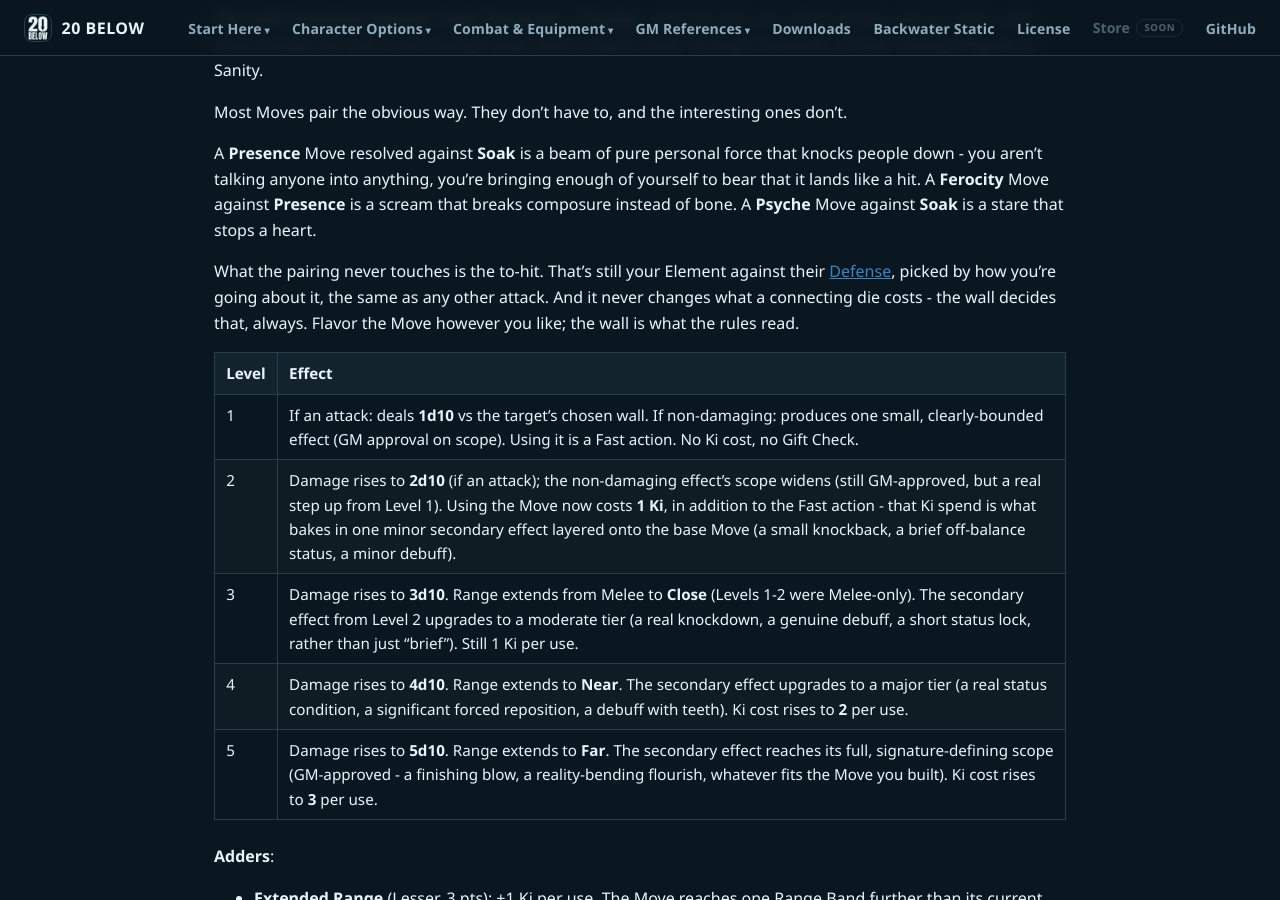
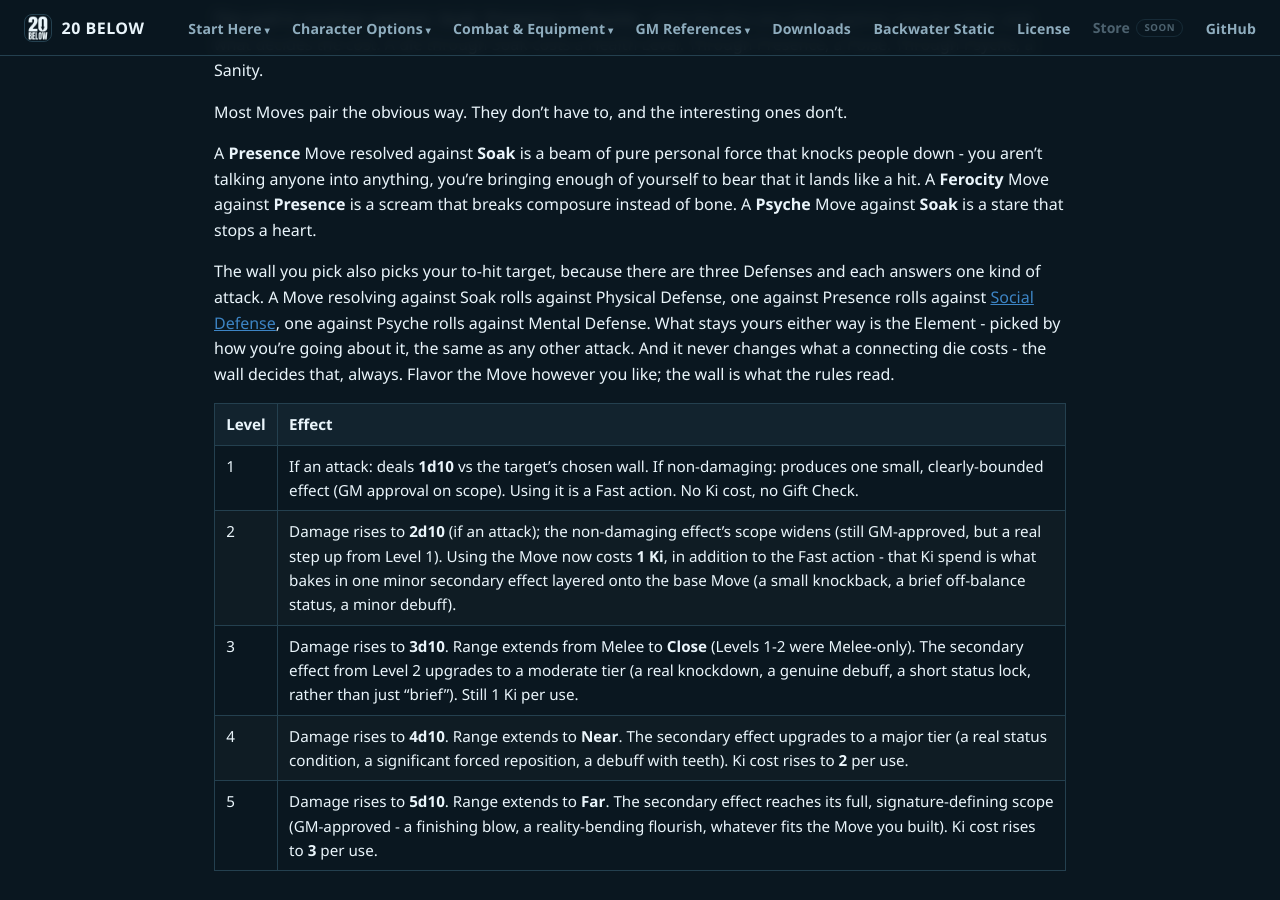
Before and after one commit to feralucce/20_Below, a Jekyll site: the page built from rules/gifts.md, in a window 1280 px wide and 900 px high, scrolled down 45365 px. Built offline with Jekyll 4.4.1, drawn with Linux system fonts in a browser that asks for light colours; our own code applies the rules of GitHub Pages for plain Markdown files; some of the changed text lies outside the part shown.

Commit message:
Mental Attacks, framed as Gift-only, and Gifts pointed at the right Defense
The section is called Mental Attacks now, matching Social Attacks, and it
leads with the rule instead of burying it. It used to open "You can't.
Not without a Gift." - a good line, but a refusal delivered before the
reader knows what is being refused. The Gift requirement is the frame, so
it goes first and everything else hangs off it.

Then the Gift rules, which the three Defenses had quietly invalidated.
Three Gifts roll to hit and all three said "vs. their Defense", which was
unambiguous when there was one of them. Each is now paired to the wall it
actually targets: the two resolving against Presence roll against Social
Defense, the one against Psyche rolls against Mental Defense.

Signature Move needed more than a find-and-replace, because its wall is
chosen by the player at creation - which means the same decision now sets
its to-hit target too. Resolve against Soak and you roll against Physical
Defense; against Presence, Social; against Psyche, Mental. The Element
stays the player's, picked by approach. One choice at creation setting
both ends of the attack is tidier than what it replaced.

Co-Authored-By: Claude Opus 5 <noreply@anthropic.com>

```diff
--- a/docs/player-quick-reference.html
+++ b/docs/player-quick-reference.html
@@ -218,7 +218,7 @@ Generated from the same source the printed sheet uses.</p>
 <p><strong>Earn the ceiling</strong> - opening cold you have a 1, however good the line is. Every exchange that lands raises what you can reach by one, to a <strong>maximum of 3</strong>. Past 3 takes real material, not momentum.</p>
 <p><strong>Repeats decay</strong> - the same jab twice is -1 die, a third time nothing.</p>
 <p><strong>Somebody has to be watching</strong> - <strong>-1</strong> unwitnessed, <strong>+1</strong> in front of people whose regard they need. Both floor at 1.</p>
-<p><strong>Mental attacks need a Gift.</strong> There is no unarmed version, and that is the rule, not a gap.</p>
+<p><strong>Mental attacks need a Gift.</strong> There's no unarmed version - that's the rule, not a gap.</p>
 <h2>Conditions</h2>
 <table>
 <tbody>
--- a/rules/gifts.md
+++ b/rules/gifts.md
@@ -510,7 +510,7 @@ You don't need to say a word to command a room's attention - it simply happens,
 
 | Level | Effect |
 |---|---|
-| 1 | Requires the target to perceive you. Spend **1 Ki**; make the standard to-hit roll (**Fire** vs. their Defense). On success, roll **2d10** per-die against their Presence wall - a connecting die locks their attention onto you for the scene: awe, dread, or fascination, your choice. No specific action compelled, just overwhelming presence. |
+| 1 | Requires the target to perceive you. Spend **1 Ki**; make the standard to-hit roll (**Fire** vs. their [Social Defense](rules.md#defense-derived-stat)). On success, roll **2d10** per-die against their Presence wall - a connecting die locks their attention onto you for the scene: awe, dread, or fascination, your choice. No specific action compelled, just overwhelming presence. |
 | 2 | Dice rise to **3d10**. Effect now reaches everyone perceiving you within Close range - each target gets their own to-hit roll and, on success, their own dice vs. their Presence wall. |
 | 3 | Dice rise to **4d10**. You may split the effect's flavor by target in the same use - dread for hostiles, awe or magnetism for allies/bystanders. |
 | 4 | **No to-hit roll required anymore** - your presence is overwhelming enough that it simply rolls **5d10** per-die against the target's Presence wall directly. Repeated exposure builds a hold: each successful use on the same person grants **Advantage** on your next attempt against them, cumulative, lasting until they're away from you for an extended stretch (GM's call). |
@@ -843,7 +843,7 @@ A memory is just a story your mind keeps telling itself. You've learned to walk
 
 | Level | Effect |
 |---|---|
-| 1 | Requires touch. Spend **1 Ki**; make the standard to-hit roll (**Air** vs. their Defense). On success, roll **2d10** per-die against their Psyche wall - a connecting die erases one specific, recent memory (something from the last few minutes: a name overheard, a face seen, this exact encounter). |
+| 1 | Requires touch. Spend **1 Ki**; make the standard to-hit roll (**Air** vs. their [Mental Defense](rules.md#defense-derived-stat)). On success, roll **2d10** per-die against their Psyche wall - a connecting die erases one specific, recent memory (something from the last few minutes: a name overheard, a face seen, this exact encounter). |
 | 2 | Dice rise to **3d10**. You may implant a simple false memory in place of the erased one, instead of leaving a blank. |
 | 3 | Dice rise to **4d10**. Range extends to **Close**, touch no longer required. You can now target older, more significant memories, not just recent ones. |
 | 4 | **No to-hit roll required anymore** - it simply rolls **5d10** per-die against the target's Psyche wall directly. |
@@ -972,7 +972,7 @@ You don't issue one-off commands - that's Domination's territory. You set the ru
 
 | Level | Effect |
 |---|---|
-| 1 | Requires the target to perceive you. Spend **1 Ki**; make the standard to-hit roll (**Fire** vs. their Defense). On success, roll **2d10** per-die against their Presence wall - a connecting die binds them to one simple rule of conduct you declare ("don't raise your voice," "don't lie to me," "don't draw a weapon") for the rest of the Scene. Breaking the rule costs them **Disadvantage** on the roll that breaks it. |
+| 1 | Requires the target to perceive you. Spend **1 Ki**; make the standard to-hit roll (**Fire** vs. their [Social Defense](rules.md#defense-derived-stat)). On success, roll **2d10** per-die against their Presence wall - a connecting die binds them to one simple rule of conduct you declare ("don't raise your voice," "don't lie to me," "don't draw a weapon") for the rest of the Scene. Breaking the rule costs them **Disadvantage** on the roll that breaks it. |
 | 2 | Dice rise to **3d10**. You may declare up to two rules at once on the same target. |
 | 3 | Dice rise to **4d10**. You may bind up to **two targets** at once, each resolved individually against their own Presence wall and their own rule set. |
 | 4 | **No to-hit roll required anymore** - it simply rolls **5d10** per-die against each target's Presence wall directly. Up to **three targets** at once, each able to hold up to **three rules**. |
@@ -1108,7 +1108,7 @@ Most Moves pair the obvious way. They don't have to, and the interesting ones do
 
 A **Presence** Move resolved against **Soak** is a beam of pure personal force that knocks people down - you aren't talking anyone into anything, you're bringing enough of yourself to bear that it lands like a hit. A **Ferocity** Move against **Presence** is a scream that breaks composure instead of bone. A **Psyche** Move against **Soak** is a stare that stops a heart.
 
-What the pairing never touches is the to-hit. That's still your Element against their [Defense](rules.md#defense-derived-stat), picked by how you're going about it, the same as any other attack. And it never changes what a connecting die costs - the wall decides that, always. Flavor the Move however you like; the wall is what the rules read.
+The wall you pick also picks your to-hit target, because there are three Defenses and each answers one kind of attack. A Move resolving against Soak rolls against Physical Defense, one against Presence rolls against [Social Defense](rules.md#defense-derived-stat), one against Psyche rolls against Mental Defense. What stays yours either way is the Element - picked by how you're going about it, the same as any other attack. And it never changes what a connecting die costs - the wall decides that, always. Flavor the Move however you like; the wall is what the rules read.
 
 | Level | Effect |
 |---|---|
```
Also changed, not shown: brew/examples/player-quick-reference.md (+1 -1 lines), webbook/gifts.md (+4 -4 lines), webbook/how-to-play.md (+3 -3 lines).
